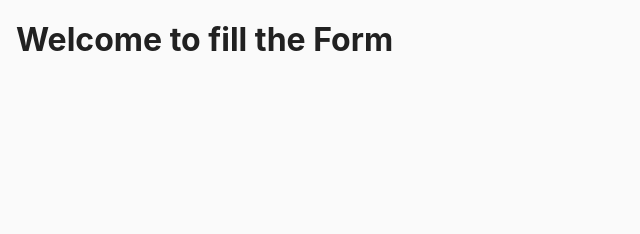
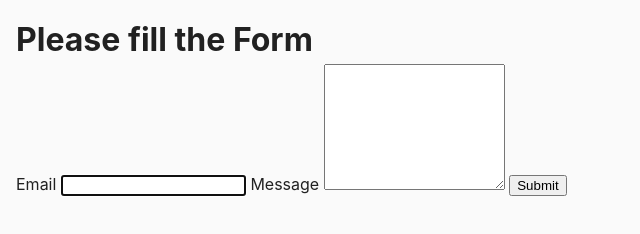
Before and after one commit to Svetlana2507t/goit-js-hw-09, a website built with Vite: page src/2-form.html in a window 1280 px wide. Shown: the whole page, without its empty margins (0-640 px from the left). Built offline with nearby package versions, Linux system fonts and the light colour scheme.

Commit message:
form elements define

```diff
--- a/src/2-form.html
+++ b/src/2-form.html
@@ -11,8 +11,20 @@
     <main>
       <div class="container">
         <h1 class="main-title">
-          <span class="main-title-gradient">Welcome</span> to fill the Form
+          Please fill the <span class="main-title-gradient">Form</span>
         </h1>
+
+        <form class="feedback-form" autocomplete="off">
+          <label>
+            Email
+            <input type="email" name="email" autofocus />
+          </label>
+          <label>
+            Message
+            <textarea name="message" rows="8"></textarea>
+          </label>
+          <button type="submit">Submit</button>
+        </form>
       </div>
     </main>
   </body>
--- a/src/main.js
+++ b/src/main.js
@@ -1,3 +1,4 @@
 console.log('hello world');
 import { markup } from './js/1-gallery.js';
 import 'simplelightbox/dist/simple-lightbox.min.css';
+import { formData } from './js/2-form.js';
```
Also changed, not shown: src/index.html (+2 -1 lines), src/js/2-form.js (+20 -0 lines), .prettierrc.json.
